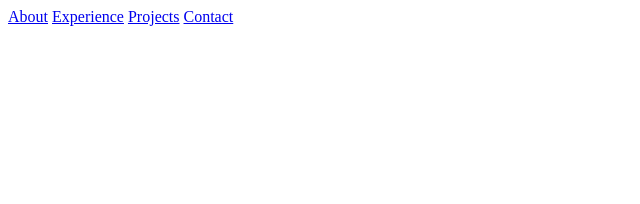
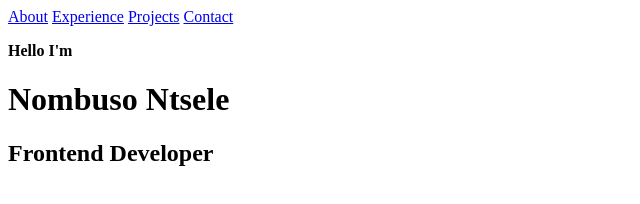
Before and after one commit to Nombuso28/PLP-Hackerthon-Portfolio, a plain HTML site: page index.html in a window 1280 px wide. Shown: the whole page, without its empty margins (0-640 px from the left). Drawn offline with Linux system fonts and the light colour scheme.

Commit message:
Update
Updated images and added a header

```diff
--- a/index.html
+++ b/index.html
@@ -13,6 +13,9 @@
   <a href="#Experience">Experience</a>
   <a href="#Projects">Projects</a>
   <a href="#Contact">Contact</a>
-
+  <!--Header Section-->
+  <p><b>Hello I'm</b></p>
+  <h1>Nombuso Ntsele</h1>
+  <h2>Frontend Developer</h2>
 </body>
 </html>
```
Also changed, not shown: 2 other files.
